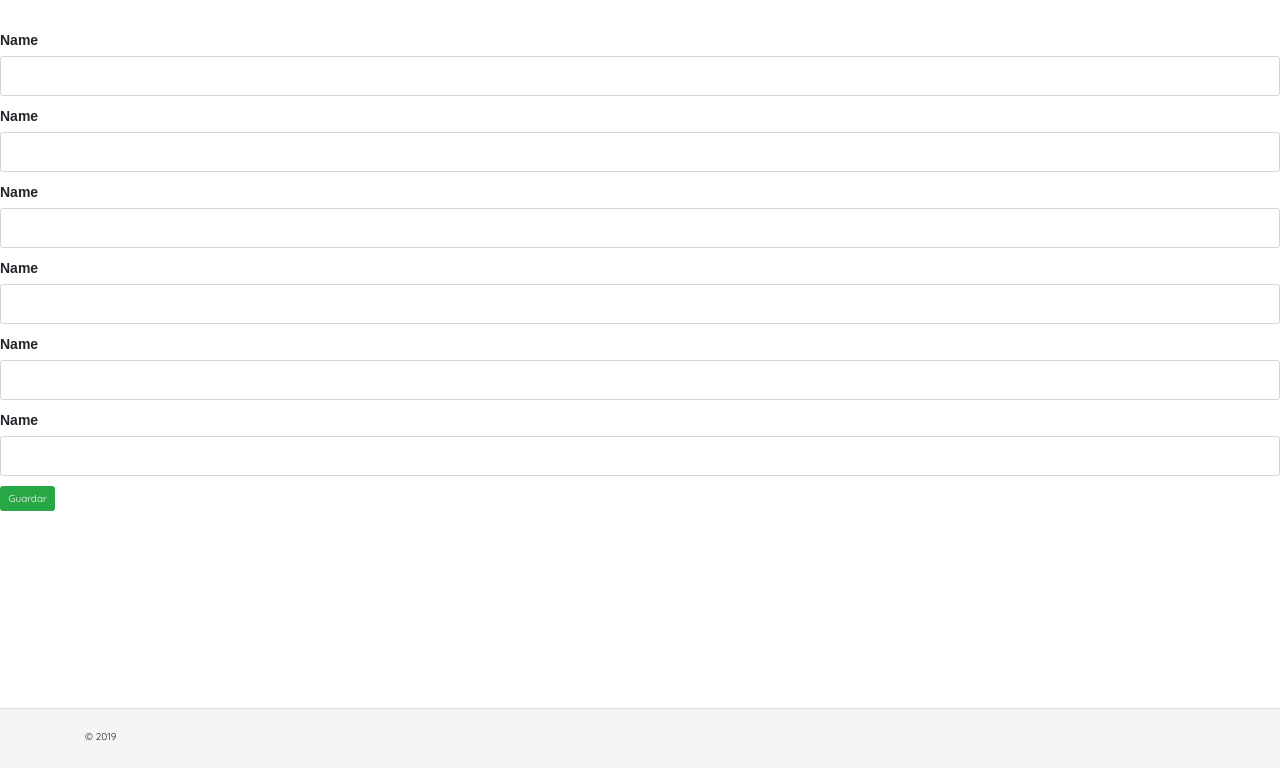
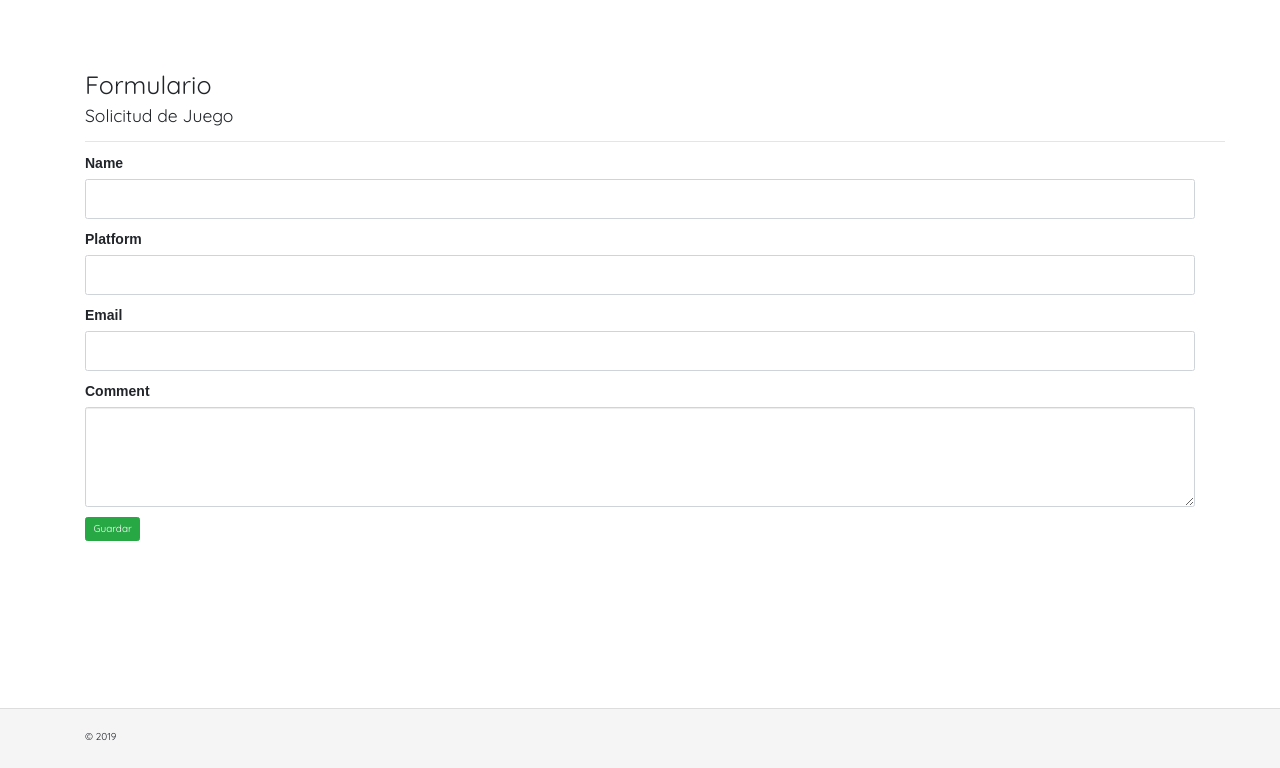
Before and after one commit to MicolPA/games, a PHP site: template frontend/views/home/pedir-juegos.php in a window 1280 px wide. Shown: the part 62-830 px from the top of the page. Run offline with PHP 8.4, Linux system fonts and the light colour scheme; the template is opened without the code that fills it: most values are stand-ins (such as "Sample title", 1, 10 or a date in 2020); form fields are guessed from the names that the template uses; data that the repository does not hold is empty; some libraries are stand-ins or nearby versions.

Commit message:
Update pedir juegos and contact

```diff
--- a/frontend/controllers/CategoryController.php
+++ b/frontend/controllers/CategoryController.php
@@ -68,7 +68,7 @@ class CategoryController extends Controller
         if (Yii::$app->request->post()) {
             $data = Yii::$app->request->post();
             $model->load($data);
-            $model->date = date('d/m/Y H:i:s');
+            $model->date = new \yii\db\Expression('NOW()');
 
             if ($model->save()) {
                 Yii::$app->session->setFlash('success', "Categoria registrada correctamente");
--- a/frontend/models/Games.php
+++ b/frontend/models/Games.php
@@ -67,6 +67,7 @@ class Games extends \yii\db\ActiveRecord
             'links' => 'Links',
             'platform_id' => 'Platform ID',
             'date' => 'Date',
+            'size' => 'Peso',
         ];
     }
 
--- a/frontend/views/games/_form.php
+++ b/frontend/views/games/_form.php
@@ -14,9 +14,9 @@ use frontend\models\RequirementsType;
 /* @var $requirements frontend\models\Requirements */
 /* @var $form yii\widgets\ActiveForm */
 ?>
-<div class="mt-5">
+<div class="m-5">
 
-    <?php $form = ActiveForm::begin([], ['enctype' => 'multipart/form-data']); ?>
+    <?php $form = ActiveForm::begin(['options' => ['autocomplete' => 'off'],], ['enctype' => 'multipart/form-data']); ?>
 
     <input type="hidden" name="_csrf" value="<?=Yii::$app->request->getCsrfToken()?>" />
 
@@ -30,6 +30,7 @@ use frontend\models\RequirementsType;
 
     <?= $form->field($model, 'requirementsType_id')->dropDownList(ArrayHelper::map(RequirementsType::find()->orderBy(['id'=>SORT_ASC])->all(), 'id', 'name'),['prompt'=>'Seleccionar...'])->label('Tipo de Requisitos'); ?>
 
+    <?= $form->field($model, 'size')->textInput(['maxlength' => true, 'id' => 'inp']) ?>
 
     <?= $form->field($requirements, 'sistemaOperativo')->textInput(['maxlength' => true, 'id' => 'inp']) ?>
     <?= $form->field($requirements, 'procesador')->textInput(['maxlength' => true, 'id' => 'inp']) ?>
--- a/frontend/views/home/pedir-juegos.php
+++ b/frontend/views/home/pedir-juegos.php
@@ -3,22 +3,35 @@
 	use yii\helpers\Html;
 	use yii\helpers\ArrayHelper;
 	use yii\widgets\ActiveForm;
-	use frontend\models\Requests;
+    use frontend\models\Requests;
 
 ?>
 
-<div class="mt-5">
-
-    <?php $form = ActiveForm::begin([], ['enctype' => 'multipart/form-data']); ?>
+<div class="container">
+    <div class="row">
+        <div class="col-md-12 col-lg-12">
+            <h1 class="">Formulario</h1>
+            <h3 class="">Solicitud de Juego</h3>
+            <hr class="hr col-md-12 col-lg-12"></hr>
+        </div>
+    </div>
+    <?php $form = ActiveForm::begin(['options' => ['autocomplete' => 'off'],], ['enctype' => 'multipart/form-data']); ?>
 
     <input type="hidden" name="_csrf" value="<?=Yii::$app->request->getCsrfToken()?>" />
 
     <?= $form->field($model, 'name')->textInput(['maxlength' => true, 'id' => 'inp']) ?>
-    <?= $form->field($model, 'name')->textInput(['maxlength' => true, 'id' => 'inp']) ?>
-    <?= $form->field($model, 'name')->textInput(['maxlength' => true, 'id' => 'inp']) ?>
-    <?= $form->field($model, 'name')->textInput(['maxlength' => true, 'id' => 'inp']) ?>
-    <?= $form->field($model, 'name')->textInput(['maxlength' => true, 'id' => 'inp']) ?>
-    <?= $form->field($model, 'name')->textInput(['maxlength' => true, 'id' => 'inp']) ?>
+    <?= $form->field($model, 'platform')->dropdownList([
+                1 => 'Computadora',
+                2 => 'PlayStation 2',
+                3 => 'PlayStation 3',
+                4 => 'Nintendo Wii'
+
+            ],
+            ['prompt'=>'Seleccionar Plataforma']
+        );
+     ?>
+    <?= $form->field($model, 'email')->input('email') ?>
+    <?= $form->field($model, 'comment')->textarea(['rows' => 6]) ?>
 
     <div class="form-group">
         <?= Html::submitButton('Guardar', ['class' => 'btn btn-success']) ?>
--- a/frontend/views/site/contact.php
+++ b/frontend/views/site/contact.php
@@ -22,7 +22,7 @@ $this->params['breadcrumbs'][] = $this->title;
 
     <div class="row">
         <div class="col-md-6 col-lg-6">
-            <?php $form = ActiveForm::begin(['id' => 'contact-form']); ?>
+            <?php $form = ActiveForm::begin(['id' => 'contact-form','options' => ['autocomplete' => 'off'],]); ?>
 
                 <?= $form->field($model, 'name')->textInput(['autofocus' => true]) ?>
 
```
Also changed, not shown: console/migrations/m191205_043120_add_columns.php (added, +43 -0 lines), frontend/controllers/HomeController.php (+16 -0 lines), frontend/models/Requests.php (+10 -7 lines).
